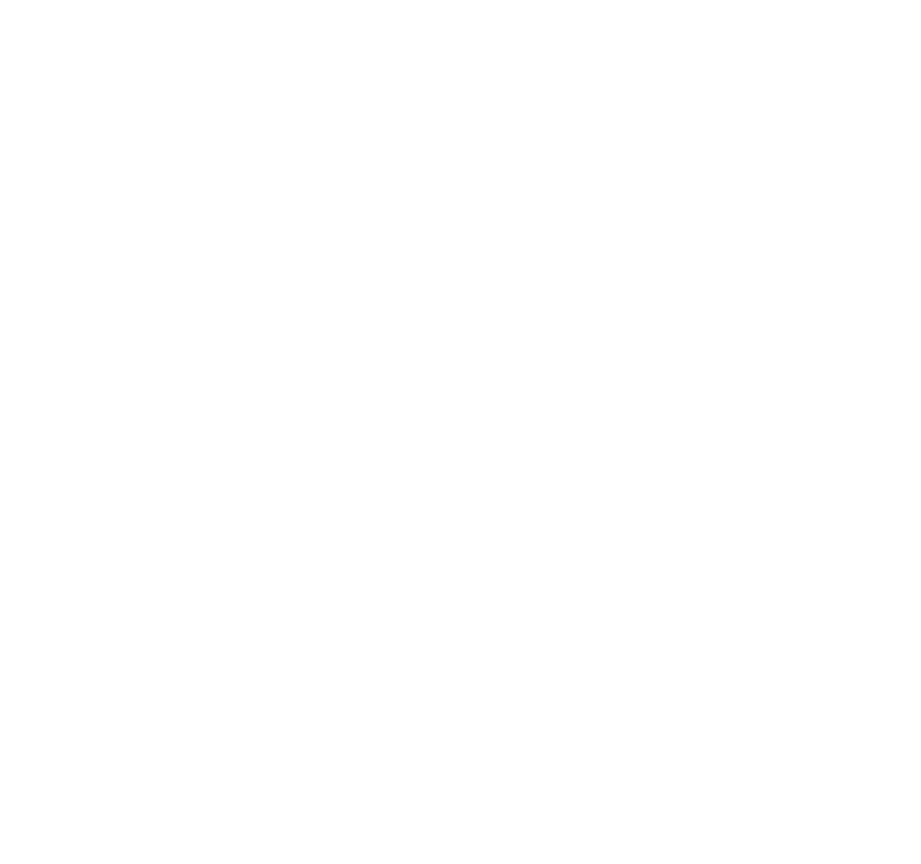
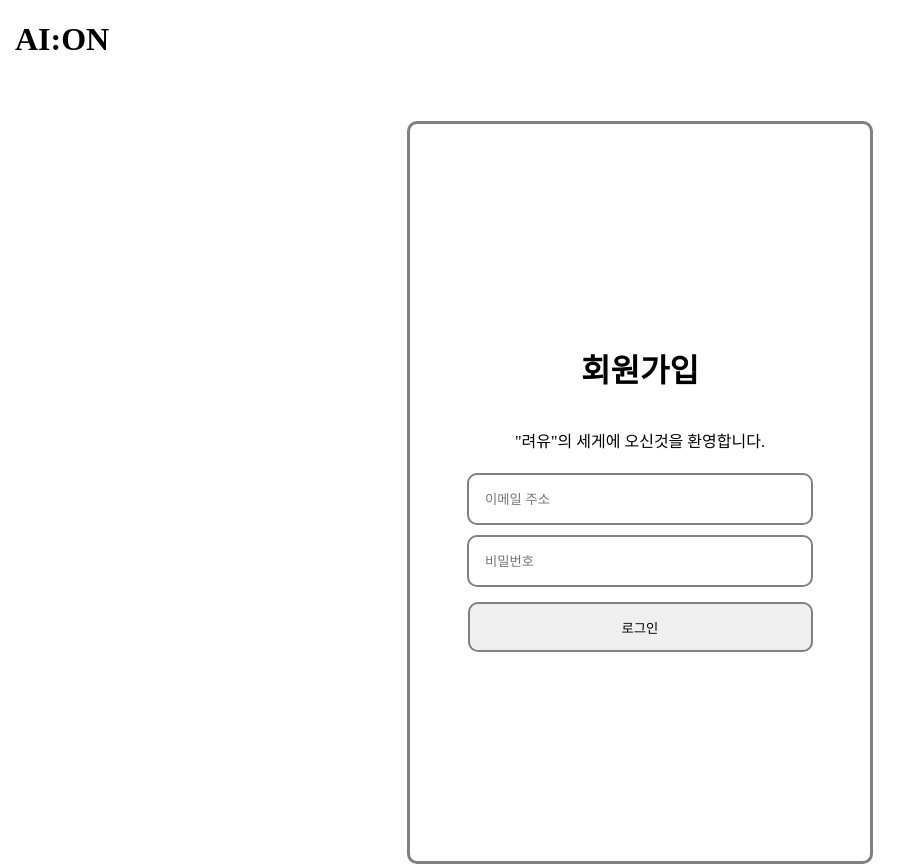
Before and after one commit to kimyoojun/AI-ON_Traver, a SvelteKit app: page /signUp in a window 1280 px wide. Shown: the whole page, without its empty margins (0-921 px from the left). Before the commit the page ends 800 px from the top, so only its background shows below. Built offline with nearby package versions, Linux system fonts and the light colour scheme; no server answers.

Commit message:
rogin 1차차

```diff
--- a/package.json
+++ b/package.json
@@ -19,5 +19,8 @@
 		"svelte-check": "^4.0.0",
 		"typescript": "^5.0.0",
 		"vite": "^6.2.6"
+	},
+	"dependencies": {
+		"@supabase/supabase-js": "^2.49.8"
 	}
 }
--- a/src/lib/index.ts
+++ /dev/null
@@ -1 +0,0 @@
-// place files you want to import through the `$lib` alias in this folder.
--- /dev/null
+++ b/src/lib/supabaseClient.ts
@@ -0,0 +1,6 @@
+import { createClient } from '@supabase/supabase-js'
+
+export const supabase = createClient(
+    import.meta.env.VITE_PUBLIC_SUPABASE_URL,
+    import.meta.env.VITE_PUBLIC_SUPABASE_ANON_KEY
+)
--- a/src/routes/(auth)/signIn/+page.svelte
+++ b/src/routes/(auth)/signIn/+page.svelte
@@ -0,0 +1,107 @@
+<script lang="ts">
+    import {supabase} from "$lib/supabaseClient";
+
+    let email: string
+    let pw: string
+
+    const signInBtn = async () => {
+        const { data: signInData, error: signInError } = await supabase
+            .from("rogin")
+            .upsert({ email: email, password: pw })
+            .select()
+
+        if (signInError) return console.error(signInError)
+
+        if (signInData) return console.log(signInData)
+    }
+
+</script>
+
+<div id="main_box">
+    <div id="top_bar">
+        <h1 id="title_rogo">
+            <a href="/" id="title_a">AI:ON</a>
+        </h1>
+    </div>
+    <div id="body">
+        <div id="login_box">
+            <h1 id="login_text">로그인</h1>
+            <p id="welcome_text">"려유"의 세게에 오신것을 환영합니다.</p>
+            <input placeholder="이메일 주소" class="login_input" bind:value={email} />
+            <input placeholder="비밀번호" class="login_input" bind:value={pw} type="password" />
+            <button id="login_btn" on:click={signInBtn}>로그인</button>
+        </div>
+    </div>
+</div>
+
+<style>
+    #main_box {
+        width: 100%;
+        height: 100%;
+    }
+
+    #top_bar {
+        width: 100%;
+        height: 100px;
+    }
+
+    #title_rogo {
+        margin-left: 15px;
+    }
+
+    #title_a {
+        text-decoration-line: none;
+        color: black;
+    }
+
+    #body {
+        width: 100%;
+        height: 100%;
+        display: flex;
+        align-items: center;
+        justify-content: center;
+
+    }
+
+    #login_box {
+        width: 460px;
+        height: 737px;
+        border: 3px solid gray;
+        border-radius: 10px;
+        display: flex;
+        justify-content: center;
+        align-items: center;
+        flex-direction: column;
+    }
+
+    #login_text {
+        width: 100%;
+        text-align: center;
+    }
+
+    #welcome_text {
+        width: 100%;
+        text-align: center;
+    }
+
+    .login_input {
+        width: 310px;
+        height: 24px;
+        padding: 12px 16px;
+        border: 2px solid gray;
+        border-radius: 10px;
+        margin: 5px 0;
+    }
+
+    #login_btn {
+        width: 345px;
+        height: 50px;
+        padding: 14px 18px;
+        display: flex;
+        align-items: center;
+        justify-content: center;
+        border: 2px solid gray;
+        border-radius: 10px;
+        margin: 10px 0;
+    }
+</style>
--- a/src/routes/(auth)/signUp/+page.svelte
+++ b/src/routes/(auth)/signUp/+page.svelte
@@ -0,0 +1,114 @@
+<script lang="ts">
+    import {supabase} from "$lib/supabaseClient";
+    import {uuid} from "@supabase/supabase-js/dist/main/lib/helpers";
+    import {goto} from "$app/navigation";
+
+    let email: string
+    let pw: string
+
+    const singUpBtn = async () => {
+        const {error: singUpError} = await supabase
+            .from("rogin")
+            .insert({
+                id: uuid(),
+                email: email,
+                password: pw,
+            })
+
+        if (singUpError) return console.error(singUpError)
+
+        email = ""
+        pw = ""
+
+        goto("/signIn")
+    }
+</script>
+
+<div id="main_box">
+    <div id="top_bar">
+        <h1 id="title_rogo">
+            <a href="/" id="title_a">AI:ON</a>
+        </h1>
+    </div>
+    <div id="body">
+        <div id="login_box">
+            <h1 id="login_text">회원가입</h1>
+            <p id="welcome_text">"려유"의 세게에 오신것을 환영합니다.</p>
+            <input placeholder="이메일 주소" class="login_input" bind:value={email} />
+            <input placeholder="비밀번호" class="login_input" bind:value={pw} type="password"/>
+            <button id="login_btn" on:click={singUpBtn}>로그인</button>
+        </div>
+    </div>
+</div>
+
+<style>
+    #main_box {
+        width: 100%;
+        height: 100%;
+    }
+
+    #top_bar {
+        width: 100%;
+        height: 100px;
+    }
+
+    #title_rogo {
+        margin-left: 15px;
+    }
+
+    #title_a {
+        text-decoration-line: none;
+        color: black;
+    }
+
+    #body {
+        width: 100%;
+        height: 100%;
+        display: flex;
+        align-items: center;
+        justify-content: center;
+
+    }
+
+    #login_box {
+        width: 460px;
+        height: 737px;
+        border: 3px solid gray;
+        border-radius: 10px;
+        display: flex;
+        justify-content: center;
+        align-items: center;
+        flex-direction: column;
+    }
+
+    #login_text {
+        width: 100%;
+        text-align: center;
+    }
+
+    #welcome_text {
+        width: 100%;
+        text-align: center;
+    }
+
+    .login_input {
+        width: 310px;
+        height: 24px;
+        padding: 12px 16px;
+        border: 2px solid gray;
+        border-radius: 10px;
+        margin: 5px 0;
+    }
+
+    #login_btn {
+        width: 345px;
+        height: 50px;
+        padding: 14px 18px;
+        display: flex;
+        align-items: center;
+        justify-content: center;
+        border: 2px solid gray;
+        border-radius: 10px;
+        margin: 10px 0;
+    }
+</style>
```
Also changed, not shown: src/routes/+page.svelte (+176 -108 lines), tsconfig.json (+5 -3 lines), 1 other file (tests, documents, lock files or other folders).
